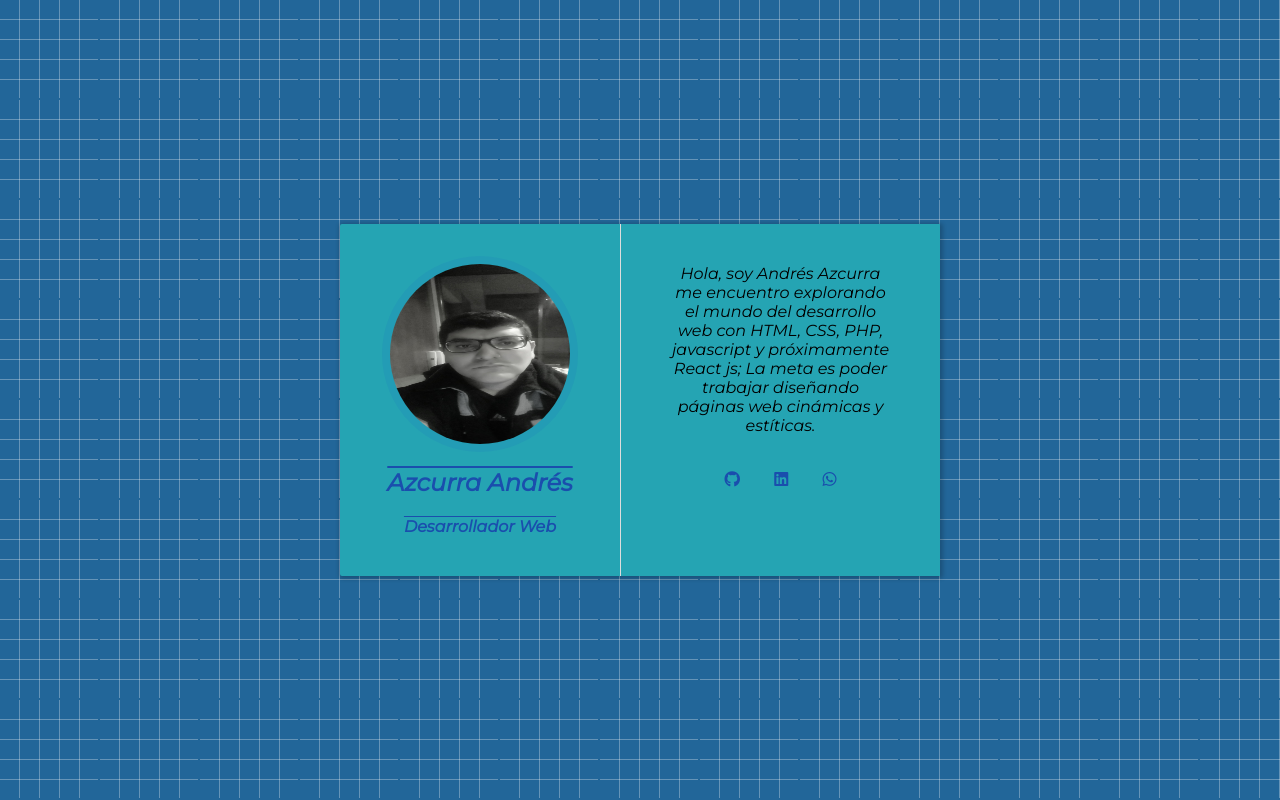
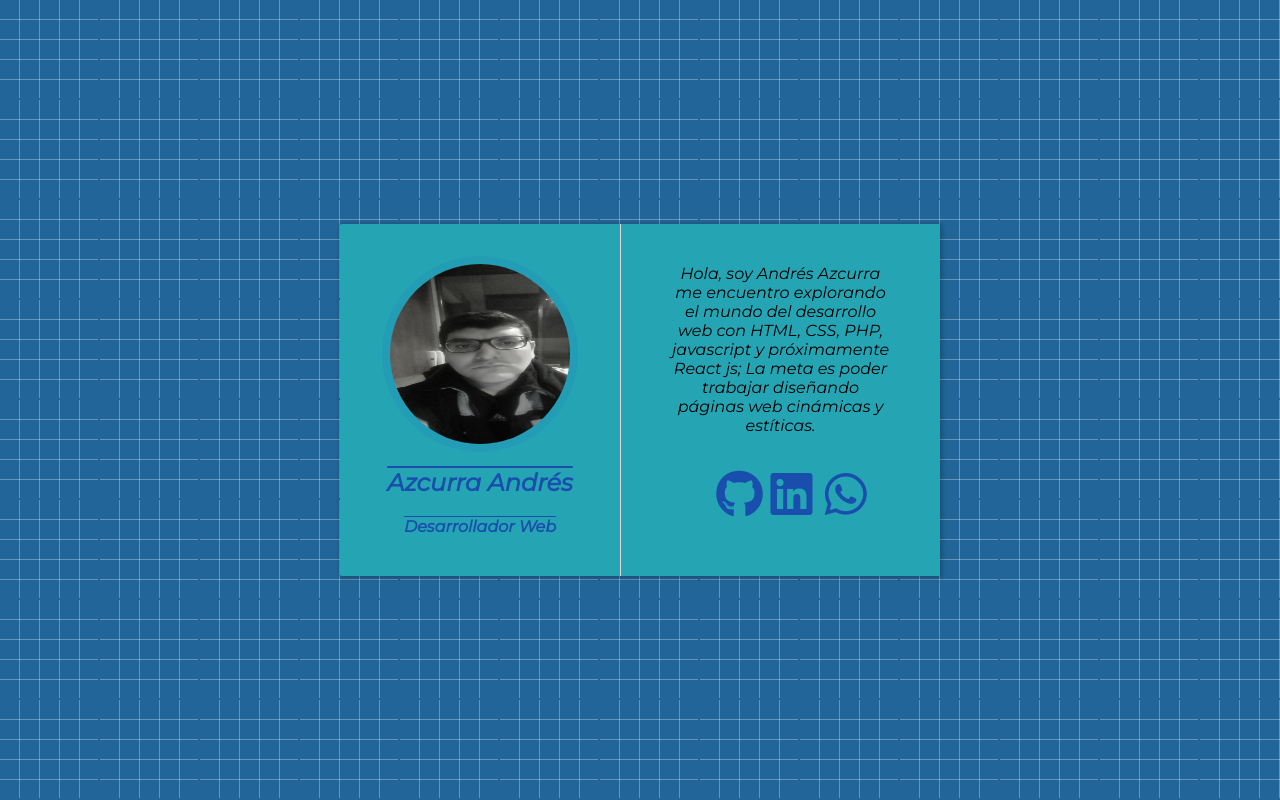
Before and after one commit to AndresAzcurra/react-id-card, a plain HTML site: page index.html in a window 1280 px wide. Drawn offline with Linux system fonts and the light colour scheme.

Commit message:
este es el trabajo de react js ... creacion de id card

```diff
--- a/index.html
+++ b/index.html
@@ -29,9 +29,9 @@
         <p>Hola, soy Andrés Azcurra me encuentro explorando el mundo del desarrollo web con HTML, CSS, PHP, javascript y próximamente React js;
           La meta es poder trabajar diseñando páginas web cinámicas y estíticas.</p>
         <div class="social">
-          <a href="https://github.com/AndresAzcurra" target="_blank"> <i class="fab fa-github"></i></a>
-          <a href="https://www.linkedin.com/in/andr%C3%A9s-azcurra-21784a233/" target="_blank"> <i class="fab fa-linkedin"></i></a>
-          <a href="https://wa.me/5491125365105" target="_blank"> <i class="fab fa-whatsapp"></i></a>
+          <a href="https://github.com/AndresAzcurra" target="_blank"> <i class="fab fa-github fa-3x"></i></a>
+          <a href="https://www.linkedin.com/in/andr%C3%A9s-azcurra-21784a233/" target="_blank"> <i class="fab fa-linkedin fa-3x"></i></a>
+          <a href="https://wa.me/5491125365105" target="_blank"> <i class="fab fa-whatsapp fa-3x"></i></a>
         </div>
       </div>
     </div>
--- a/style.css
+++ b/style.css
@@ -79,6 +79,9 @@ img {
     padding: 0 15px;
     color: #1A4EAD;
 }
+i {
+    width: 20px;
+}
 @media (max-width:640px){
     .card-container{
         display: block;
```
